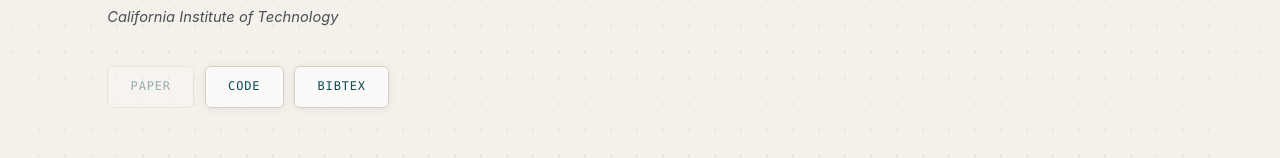
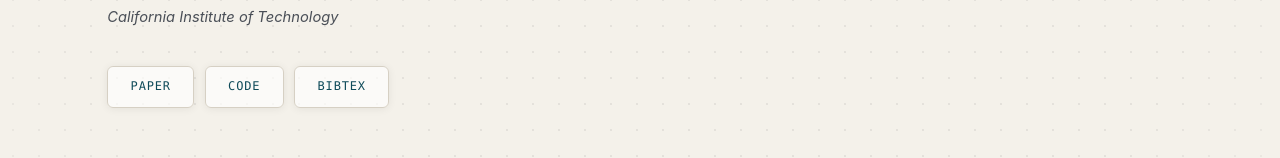
Before and after one commit to SevanBrodjian/SevanBNet-frontend, a React (Create React App) app: page /papers/sonar-rendering in a window 1280 px wide. Shown: the part 403-561 px from the top of the page. Built offline with nearby package versions, Linux system fonts and the light colour scheme.

Commit message:
Added paper link

```diff
--- a/src/components/papers/SonarRendering.js
+++ b/src/components/papers/SonarRendering.js
@@ -188,8 +188,9 @@ function SonarRendering() {
 
           <nav className="sr-links" aria-label="Paper resources">
             {/* eslint-disable-next-line jsx-a11y/anchor-is-valid */}
-            <a className="sr-link-btn" href="#" aria-disabled="true"
-              onClick={(e) => e.preventDefault()}>Paper</a>
+            <a className="sr-link-btn"
+              href="https://arxiv.org/abs/2605.24195"
+              target="_blank" rel="noreferrer">Paper</a>
             <a className="sr-link-btn"
               href="https://github.com/SevanBrodjian/sonar-inverse-rendering"
               target="_blank" rel="noreferrer">Code</a>
```
